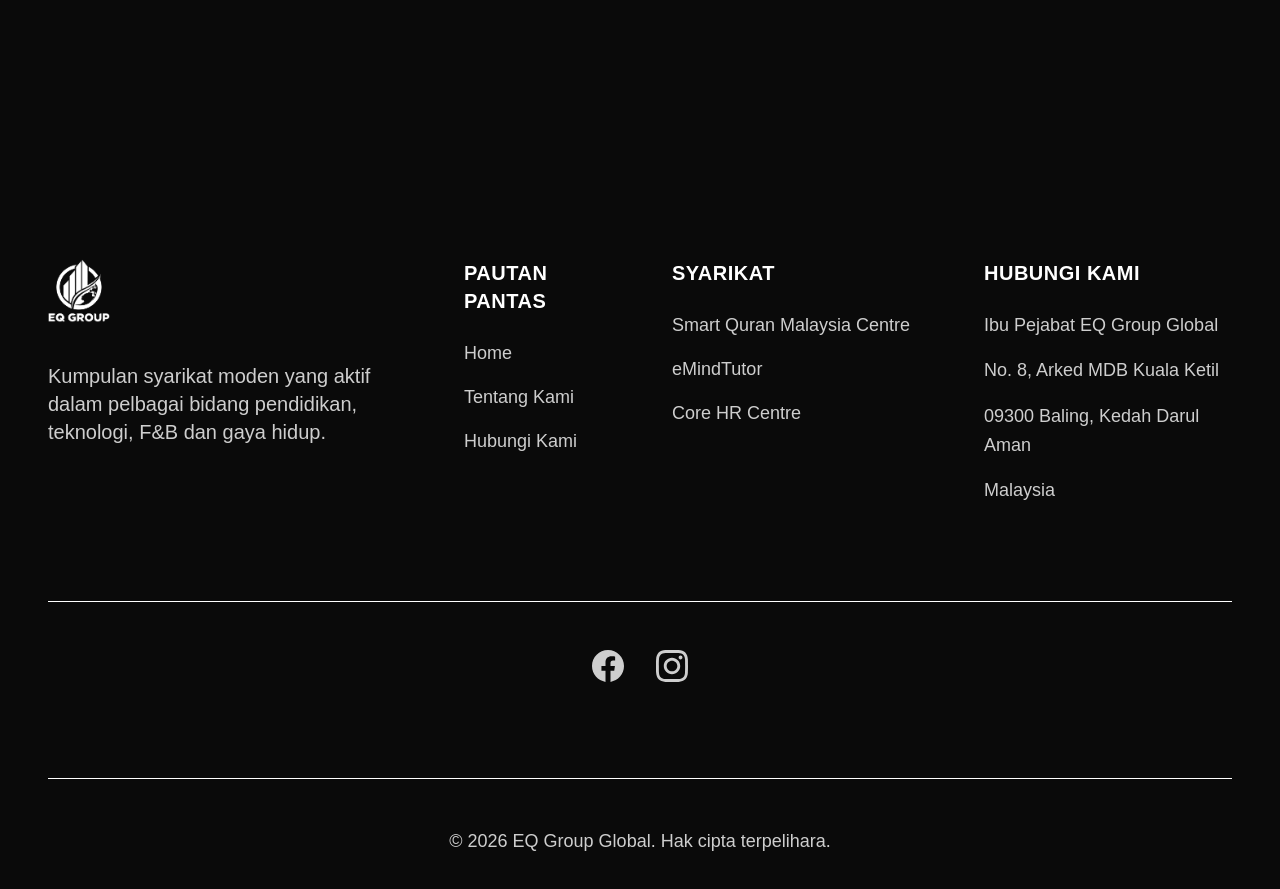
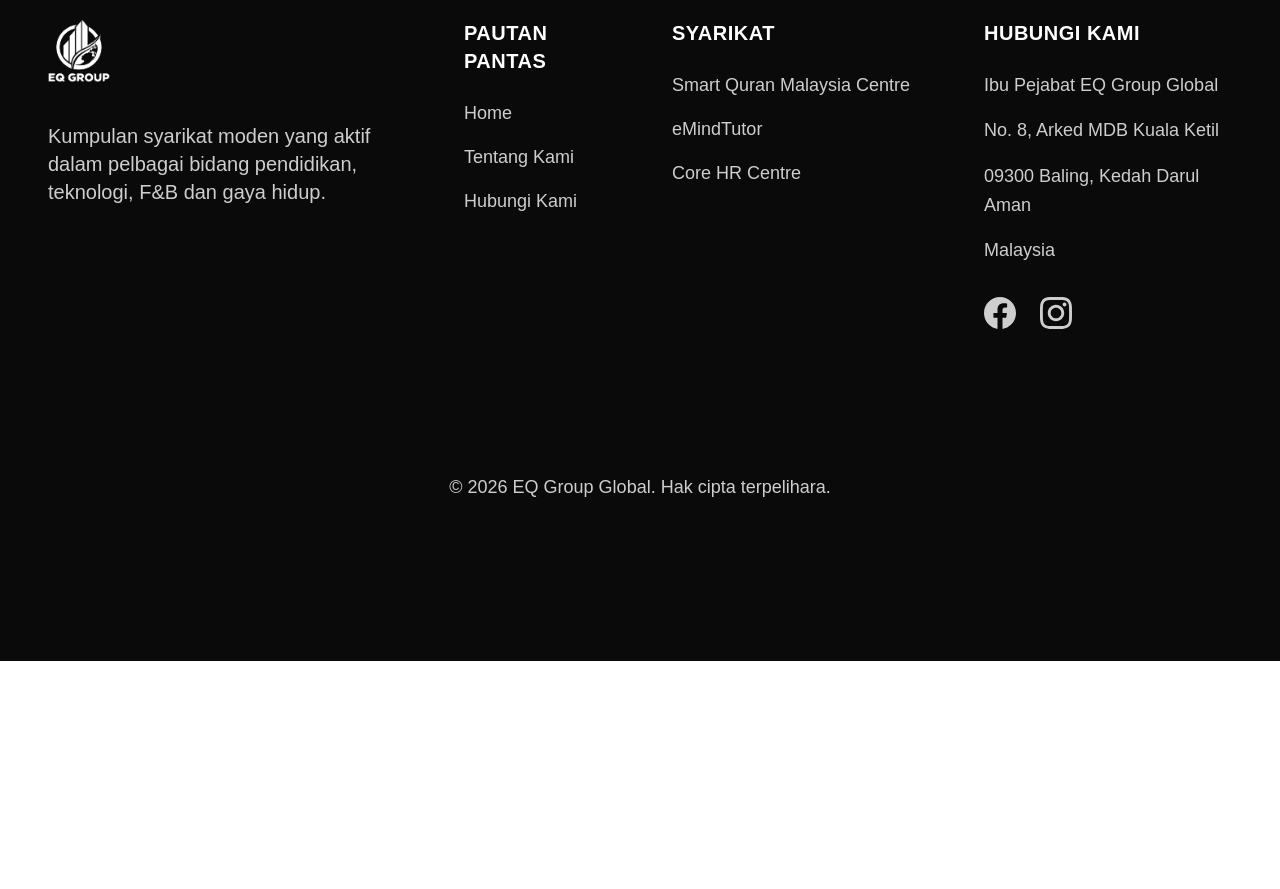
Before and after one commit to DrRhea/eqgroup, a Next.js app: page / in a window 1280 px wide. Shown: the part 5780-6669 px from the top of the page. After the commit the page ends 6441 px from the top, so only its background shows below. Built offline with nearby package versions, Linux system fonts and the light colour scheme; a web font is replaced by a local one.

Commit message:
Footer: remove dividers, reduce top padding, move social media icons to right column

```diff
--- a/src/app/components/Footer.jsx
+++ b/src/app/components/Footer.jsx
@@ -7,10 +7,10 @@
   const currentYear = new Date().getFullYear();
 
   return (
-    <footer className="bg-[#0a0a0a] text-white py-24 md:py-32 lg:py-40">
+    <footer className="bg-[#0a0a0a] text-white pt-8 md:pt-12 pb-24 md:pb-32 lg:pb-40">
       <div className="container px-6 mx-auto sm:px-8 lg:px-12">
         <div>
-          <div className="py-24 lg:py-32 space-y-24">
+          <div className="space-y-24">
             {/* Main Content */}
             <div className="grid grid-cols-1 md:grid-cols-2 lg:grid-cols-12 gap-12 lg:gap-16">
               {/* Company Info */}
@@ -76,7 +76,7 @@
               {/* Contact Info */}
               <div className="lg:col-span-3">
                 <h4 className="mb-6 text-lg md:text-xl font-bold uppercase tracking-wide text-white">Hubungi Kami</h4>
-                <ul className="space-y-4 text-lg text-white/80 leading-relaxed">
+                <ul className="space-y-4 text-lg text-white/80 leading-relaxed mb-8">
                   <li>
                     Ibu Pejabat EQ Group Global
                   </li>
@@ -90,12 +90,8 @@
                     Malaysia
                   </li>
                 </ul>
-              </div>
-            </div>
-
                 {/* Social Media */}
-            <div className="border-t border-white pt-12">
-              <div className="flex items-center justify-center gap-8">
+                <div className="flex items-center gap-6">
                   <a
                     href="https://www.facebook.com/share/1GGmidsdUy/"
                     target="_blank"
@@ -120,9 +116,10 @@
                   </a>
                 </div>
               </div>
+            </div>
 
             {/* Copyright */}
-            <div className="border-t border-white pt-12">
+            <div className="pt-12">
               <p className="text-center text-lg text-white/80">
                 © {currentYear} EQ Group Global. Hak cipta terpelihara.
               </p>
```
Lines whose indentation alone changed are shown as unchanged.
